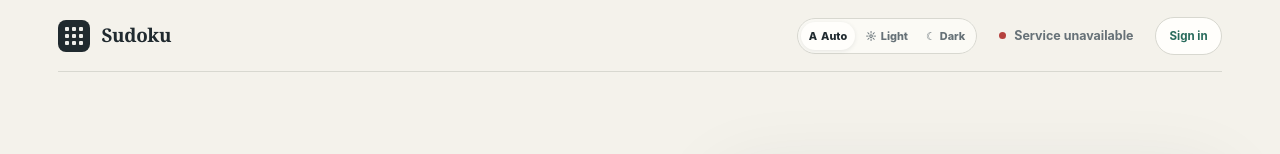
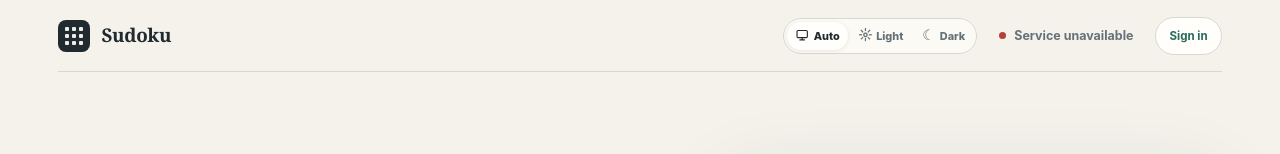
Before and after one commit to arturognailuy/sudoku-ui, a React app: page / in a window 1280 px wide. Shown: the top 154 px of the page. Built offline with nearby package versions, Linux system fonts and the light colour scheme; no server answers; the HTML template or start-up script is replaced by a standard one.

Commit message:
fix: replace the auto theme letter with a system icon

```diff
--- a/src/App.css
+++ b/src/App.css
@@ -128,6 +128,25 @@
 
 .theme-control button:hover:not([aria-pressed='true']) {
   color: var(--ink);
+}
+
+.theme-option-icon {
+  display: inline-grid;
+  place-items: center;
+  width: 1em;
+  min-width: 1em;
+  font-size: 0.9rem;
+  line-height: 1;
+}
+
+.theme-option-icon svg {
+  width: 1em;
+  height: 1em;
+  fill: none;
+  stroke: currentColor;
+  stroke-width: 1.25;
+  stroke-linecap: round;
+  stroke-linejoin: round;
 }
 
 .connection {
--- a/src/components/AppChrome.tsx
+++ b/src/components/AppChrome.tsx
@@ -46,8 +46,17 @@ export const SiteHeader = ({
             }
             onClick={() => onThemeChange(option)}
           >
-            <span aria-hidden="true">
-              {option === 'system' ? 'A' : option === 'light' ? '☼' : '☾'}
+            <span className="theme-option-icon" aria-hidden="true">
+              {option === 'system' ? (
+                <svg viewBox="0 0 16 16" focusable="false">
+                  <rect x="2.25" y="2.75" width="11.5" height="8" rx="1.25" />
+                  <path d="M5.5 13.25h5M8 10.75v2.5" />
+                </svg>
+              ) : option === 'light' ? (
+                '☼'
+              ) : (
+                '☾'
+              )}
             </span>
             <span className="theme-option-label">
               {option === 'system' ? 'Auto' : option}
```
